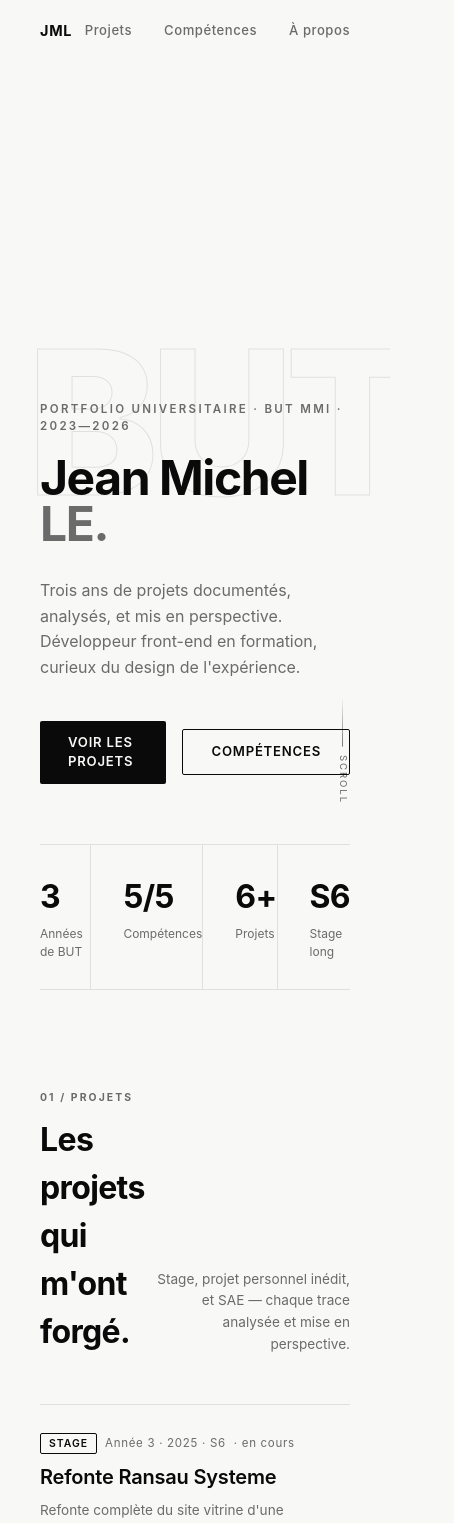
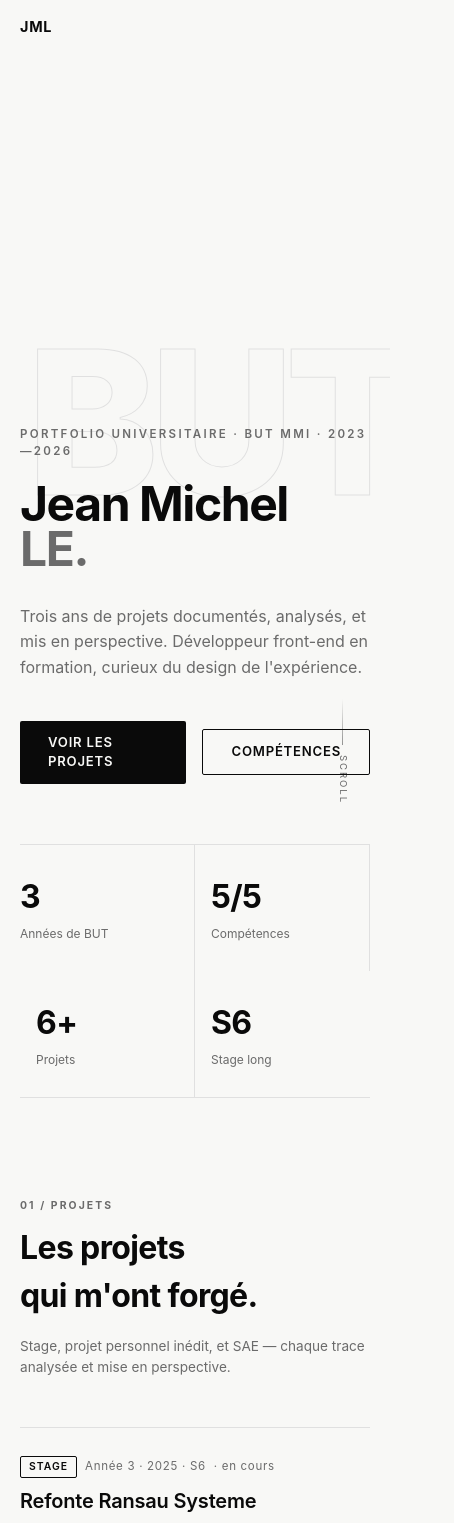
Before and after one commit to Hokoala/portfolio-uni, a Next.js app: page / in a window 390 px wide. Shown: the top 1523 px of the page, 454 px wide, since content can reach past the window. Built offline with nearby package versions, Linux system fonts and the light colour scheme.

Commit message:
feat: mobile responsive + portfolio 3D link fix

```diff
--- a/app/globals.css
+++ b/app/globals.css
@@ -53,3 +53,39 @@ body {
   padding: 2px 8px;
   border-radius: 2px;
 }
+
+@media (max-width: 768px) {
+  /* Nav */
+  .rsp-nav { padding: 16px 20px !important; }
+  .rsp-nav-links { display: none !important; }
+
+  /* Sections padding */
+  .rsp-section { padding-left: 20px !important; padding-right: 20px !important; }
+
+  /* Hero */
+  .rsp-hero { padding: 0 20px 60px !important; }
+
+  /* Stats bar */
+  .rsp-stats-grid { grid-template-columns: repeat(2, 1fr) !important; margin: 0 20px !important; }
+  .rsp-stats-item { padding-left: 16px !important; }
+
+  /* Projects header */
+  .rsp-projects-header { flex-direction: column !important; align-items: flex-start !important; gap: 16px !important; }
+  .rsp-projects-desc { text-align: left !important; max-width: 100% !important; }
+
+  /* Competences grid */
+  .rsp-comp-grid { grid-template-columns: 1fr !important; }
+  .rsp-comp-item { border-right: none !important; }
+
+  /* About grid */
+  .rsp-2col { grid-template-columns: 1fr !important; gap: 32px !important; }
+
+  /* Skills row */
+  .rsp-skills-row { grid-template-columns: 1fr !important; gap: 8px !important; }
+
+  /* Modal */
+  .rsp-modal-bar { padding: 14px 20px !important; }
+  .rsp-modal-content { padding: 28px 20px 48px !important; }
+  .rsp-modal-3col { grid-template-columns: 1fr !important; }
+  .rsp-modal-2col { grid-template-columns: 1fr !important; }
+}
--- a/app/page.tsx
+++ b/app/page.tsx
@@ -18,6 +18,7 @@ function ParallaxHero() {
   return (
     <section
       ref={ref}
+      className="rsp-hero"
       style={{
         minHeight: "100vh",
         display: "flex",
@@ -113,9 +114,9 @@ function StatsBar() {
   ];
   return (
     <Reveal direction="up">
-      <div style={{ borderTop: "1px solid var(--border)", borderBottom: "1px solid var(--border)", display: "grid", gridTemplateColumns: "repeat(4, 1fr)", margin: "0 40px" }}>
+      <div className="rsp-stats-grid" style={{ borderTop: "1px solid var(--border)", borderBottom: "1px solid var(--border)", display: "grid", gridTemplateColumns: "repeat(4, 1fr)", margin: "0 40px" }}>
         {stats.map((s, i) => (
-          <div key={i} style={{ padding: "28px 0", borderRight: i < stats.length - 1 ? "1px solid var(--border)" : "none", paddingLeft: i > 0 ? "32px" : "0" }}>
+          <div key={i} className={i > 0 ? "rsp-stats-item" : ""} style={{ padding: "28px 0", borderRight: i < stats.length - 1 ? "1px solid var(--border)" : "none", paddingLeft: i > 0 ? "32px" : "0" }}>
             <p style={{ fontSize: "2rem", fontWeight: 700, letterSpacing: "-0.02em" }}>{s.value}</p>
             <p style={{ fontSize: "0.75rem", color: "var(--muted)", marginTop: "4px" }}>{s.label}</p>
           </div>
@@ -127,14 +128,14 @@ function StatsBar() {
 
 function ProjectsSection() {
   return (
-    <section id="projets" style={{ padding: "100px 40px 60px" }}>
+    <section id="projets" className="rsp-section" style={{ padding: "100px 40px 60px" }}>
       <Reveal direction="left">
-        <div style={{ display: "flex", justifyContent: "space-between", alignItems: "flex-end", marginBottom: "48px" }}>
+        <div className="rsp-projects-header" style={{ display: "flex", justifyContent: "space-between", alignItems: "flex-end", marginBottom: "48px" }}>
           <div>
             <p style={{ fontSize: "0.65rem", fontWeight: 700, letterSpacing: "0.2em", textTransform: "uppercase", color: "var(--muted)", marginBottom: "10px" }}>01 / Projets</p>
             <h2 style={{ fontSize: "clamp(2rem, 4vw, 3rem)", fontWeight: 700, letterSpacing: "-0.02em" }}>Les projets<br />qui m&apos;ont forgé.</h2>
           </div>
-          <p style={{ fontSize: "0.85rem", color: "var(--muted)", maxWidth: "280px", textAlign: "right", lineHeight: 1.6 }}>
+          <p className="rsp-projects-desc" style={{ fontSize: "0.85rem", color: "var(--muted)", maxWidth: "280px", textAlign: "right", lineHeight: 1.6 }}>
             Stage, projet personnel inédit, et SAE — chaque trace analysée et mise en perspective.
           </p>
         </div>
@@ -154,18 +155,19 @@ function ProjectsSection() {
 function CompetencesSection() {
   const [active, setActive] = useState<string | null>(null);
   return (
-    <section id="competences" style={{ padding: "100px 40px 60px" }}>
+    <section id="competences" className="rsp-section" style={{ padding: "100px 40px 60px" }}>
       <Reveal direction="left">
         <div style={{ marginBottom: "48px" }}>
           <p style={{ fontSize: "0.65rem", fontWeight: 700, letterSpacing: "0.2em", textTransform: "uppercase", color: "var(--muted)", marginBottom: "10px" }}>02 / Compétences</p>
           <h2 style={{ fontSize: "clamp(2rem, 4vw, 3rem)", fontWeight: 700, letterSpacing: "-0.02em" }}>Cinq compétences,<br />trois niveaux.</h2>
         </div>
       </Reveal>
-      <div style={{ display: "grid", gridTemplateColumns: "1fr 1fr", gap: "0" }}>
+      <div className="rsp-comp-grid" style={{ display: "grid", gridTemplateColumns: "1fr 1fr", gap: "0" }}>
         {competences.map((c, i) => (
           <Reveal key={c.id} direction="up" delay={i * 60}>
             <div
               onClick={() => setActive(active === c.id ? null : c.id)}
+              className="rsp-comp-item"
               style={{ borderTop: "1px solid var(--border)", borderRight: i % 2 === 0 ? "1px solid var(--border)" : "none", padding: "32px 28px", cursor: "pointer", transition: "background 0.2s", background: active === c.id ? "var(--foreground)" : "transparent", color: active === c.id ? "var(--background)" : "var(--foreground)" }}
             >
               <div style={{ display: "flex", justifyContent: "space-between", alignItems: "flex-start", marginBottom: "12px" }}>
@@ -205,12 +207,12 @@ const skillCategories = [
 
 function AboutSection() {
   return (
-    <section id="apropos" style={{ padding: "100px 40px 120px" }}>
+    <section id="apropos" className="rsp-section" style={{ padding: "100px 40px 120px" }}>
       <Reveal direction="left">
         <p style={{ fontSize: "0.65rem", fontWeight: 700, letterSpacing: "0.2em", textTransform: "uppercase", color: "var(--muted)", marginBottom: "10px" }}>03 / À propos</p>
       </Reveal>
 
-      <div style={{ display: "grid", gridTemplateColumns: "1fr 1fr", gap: "80px", alignItems: "start", marginTop: "32px", marginBottom: "64px" }}>
+      <div className="rsp-2col" style={{ display: "grid", gridTemplateColumns: "1fr 1fr", gap: "80px", alignItems: "start", marginTop: "32px", marginBottom: "64px" }}>
         <Reveal direction="up" delay={100}>
           <h2 style={{ fontSize: "clamp(2rem, 4vw, 3rem)", fontWeight: 700, letterSpacing: "-0.02em", lineHeight: 1.05 }}>
             Développeur web,<br /><span style={{ color: "var(--muted)" }}>futur ingénieur logiciel.</span>
@@ -245,6 +247,7 @@ function AboutSection() {
           {skillCategories.map((cat, i) => (
             <div
               key={cat.label}
+              className="rsp-skills-row"
               style={{
                 display: "grid",
                 gridTemplateColumns: "160px 1fr",
--- a/components/Nav.tsx
+++ b/components/Nav.tsx
@@ -13,6 +13,7 @@ export default function Nav() {
 
   return (
     <nav
+      className="rsp-nav"
       style={{
         position: "fixed",
         top: 0,
@@ -32,7 +33,7 @@ export default function Nav() {
       <Link href="/" style={{ fontWeight: 700, fontSize: "0.9rem", letterSpacing: "0.05em", textDecoration: "none", color: "var(--foreground)" }}>
         JML
       </Link>
-      <div style={{ display: "flex", gap: "32px" }}>
+      <div className="rsp-nav-links" style={{ display: "flex", gap: "32px" }}>
         {[
           { label: "Projets", href: "#projets" },
           { label: "Compétences", href: "#competences" },
--- a/components/ProjectModal.tsx
+++ b/components/ProjectModal.tsx
@@ -51,7 +51,7 @@ export default function ProjectModal({ project, onClose }: { project: Project; o
       }}>
 
         {/* Sticky top bar */}
-        <div style={{
+        <div className="rsp-modal-bar" style={{
           position: "sticky", top: 0,
           background: "var(--background)",
           borderBottom: "1px solid var(--border)",
@@ -85,7 +85,7 @@ export default function ProjectModal({ project, onClose }: { project: Project; o
         </div>
 
         {/* Content */}
-        <div style={{ padding: "52px 40px 64px", flex: 1 }}>
+        <div className="rsp-modal-content" style={{ padding: "52px 40px 64px", flex: 1 }}>
 
           {/* Title block */}
           <h2 style={{
@@ -134,7 +134,7 @@ export default function ProjectModal({ project, onClose }: { project: Project; o
           </div>
 
           {/* 3-col content */}
-          <div style={{
+          <div className="rsp-modal-3col" style={{
             display: "grid",
             gridTemplateColumns: "repeat(3, 1fr)",
             gap: "28px",
@@ -197,6 +197,7 @@ export default function ProjectModal({ project, onClose }: { project: Project; o
               {project.sections.map((section, i) => (
                 <div
                   key={i}
+                  className={section.image ? "rsp-modal-2col" : ""}
                   style={{
                     display: "grid",
                     gridTemplateColumns: section.image ? "1fr 1fr" : "1fr",
--- a/data/content.ts
+++ b/data/content.ts
@@ -198,7 +198,7 @@ export const projects: Project[] = [
     context: "Projet personnel pour se démarquer avec un format de portfolio original. Concept : remplacer le traditionnel site vitrine par une expérience interactive en 3D où le visiteur incarne un astronaute qui explore une planète-portfolio. Three.js appris en autonomie pour l'occasion.",
     analysis: "Développement sous Three.js avec JavaScript pour la logique d'interaction et le rendu 3D dans le navigateur. Conception des zones d'exploration, des triggers de découverte de projets et de l'UI superposée. Travail sur la fluidité des contrôles, les collisions et la caméra pour une expérience utilisateur fluide en 3D.",
     bilan: "Projet qui a reçu de nombreux retours positifs pour son originalité. Compétences en Three.js, rendu 3D WebGL et game design. Démontre créativité, capacité à sortir des conventions et maîtrise d'un nouvel environnement de développement.",
-    link: "/explore",
+    link: "https://jean-michel-le.dev/planet-game.html",
     images: ["portfolio-3D.png"],
     traces: [],
     sections: [
```
